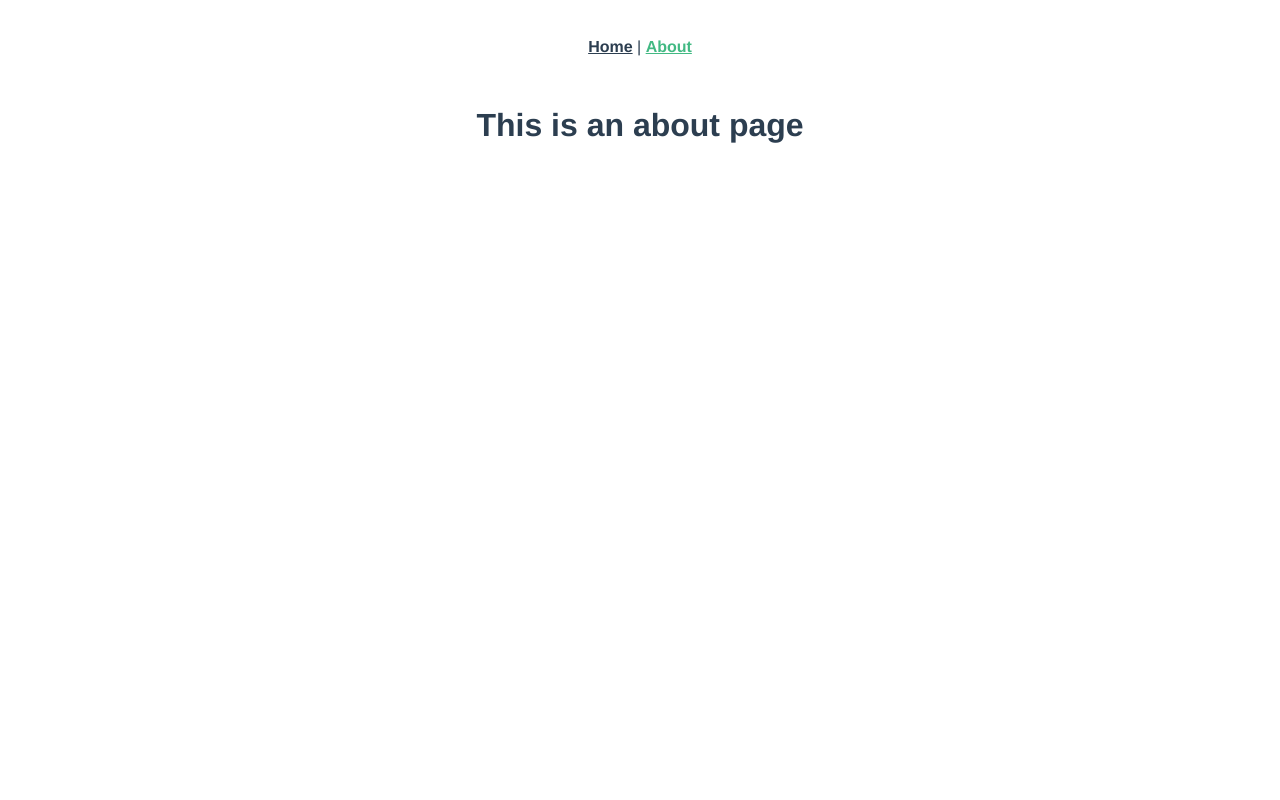
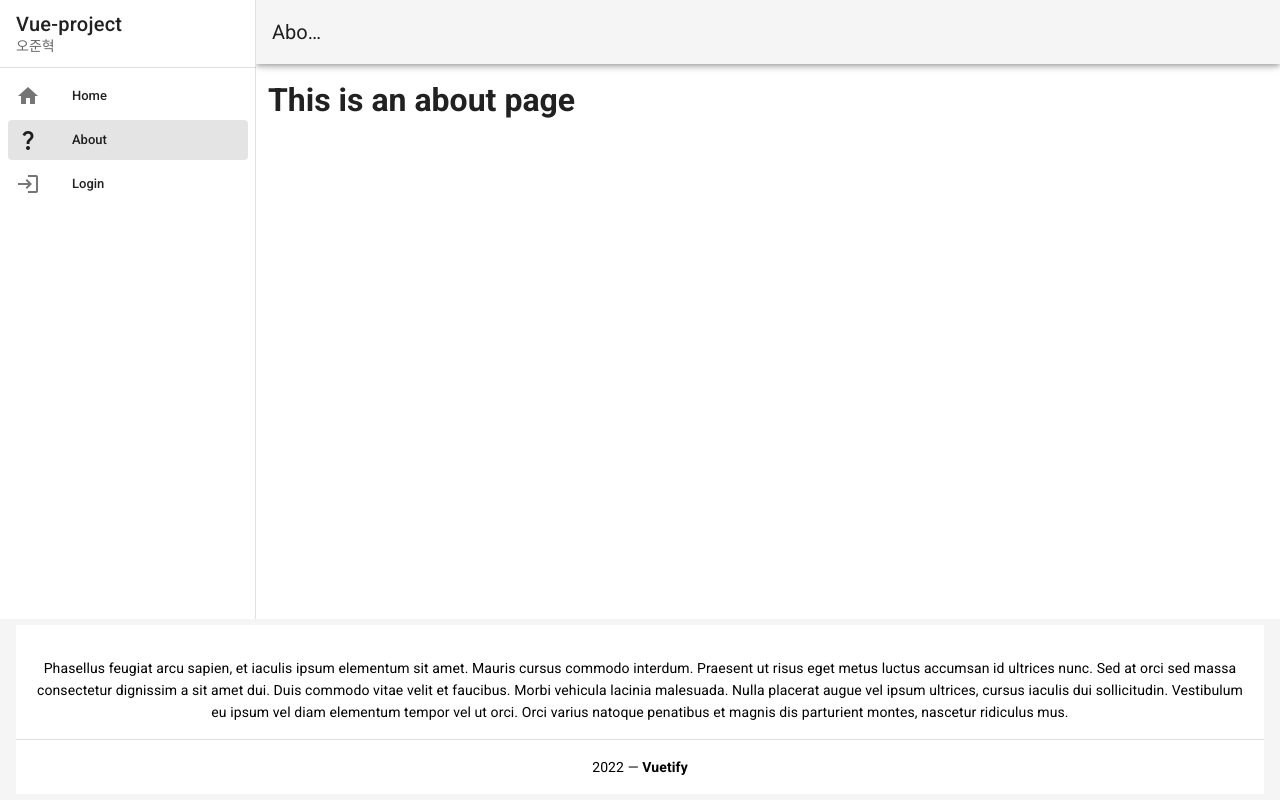
Before and after one commit to jnhk123/momjobgo-project, a Vue app: page /about in a window 1280 px wide. Built offline with nearby package versions, Linux system fonts and the light colour scheme.

Commit message:
first init

```diff
--- a/public/index.html
+++ b/public/index.html
@@ -1,11 +1,13 @@
 <!DOCTYPE html>
-<html lang="">
+<html lang="en">
   <head>
     <meta charset="utf-8">
     <meta http-equiv="X-UA-Compatible" content="IE=edge">
     <meta name="viewport" content="width=device-width,initial-scale=1.0">
     <link rel="icon" href="<%= BASE_URL %>favicon.ico">
     <title><%= htmlWebpackPlugin.options.title %></title>
+    <link rel="stylesheet" href="https://fonts.googleapis.com/css?family=Roboto:100,300,400,500,700,900">
+    <link rel="stylesheet" href="https://cdn.jsdelivr.net/npm/@mdi/font@latest/css/materialdesignicons.min.css">
   </head>
   <body>
     <noscript>
--- a/src/App.vue
+++ b/src/App.vue
@@ -1,32 +1,64 @@
 <template>
-  <div id="app">
-    <nav>
-      <router-link to="/">Home</router-link> |
-      <router-link to="/about">About</router-link>
-    </nav>
-    <router-view/>
-  </div>
+
+  <v-app>
+    <v-navigation-drawer app v-if="$store.state.appNavVisible">
+      <v-list-item>
+        <v-list-item-content>
+          <v-list-item-title class="text-h6"> Vue-project </v-list-item-title>
+          <v-list-item-subtitle> 오준혁 </v-list-item-subtitle>
+        </v-list-item-content>
+      </v-list-item>
+
+      <v-divider></v-divider>
+
+      <v-list dense nav>
+        <v-list-item v-for="item in items" :key="item.title" :to="item.to">
+          <v-list-item-icon>
+            <v-icon>{{ item.icon }}</v-icon>
+          </v-list-item-icon>
+          <v-list-item-content>
+            <v-list-item-title>{{ item.title }}</v-list-item-title>
+          </v-list-item-content>
+        </v-list-item>
+      </v-list>
+    </v-navigation-drawer>
+
+    <v-app-bar app v-if="$store.state.appBarVisible">
+      <v-app-bar-title> {{ $store.state.title }} </v-app-bar-title>
+    </v-app-bar>
+
+    <v-main>
+      <v-container fluid>
+        <router-view></router-view>
+      </v-container>
+    </v-main>
+
+    <v-footer app v-if="$store.state.appFooterVisible">
+      <v-card flat tile class="text-center">
+        <v-card-text></v-card-text>
+        <v-card-text class="black--text pt-0">
+          Phasellus feugiat arcu sapien, et iaculis ipsum elementum sit amet. Mauris cursus commodo interdum. Praesent ut risus eget metus luctus accumsan id ultrices nunc. Sed at orci sed massa consectetur dignissim a sit amet dui. Duis commodo vitae velit et faucibus. Morbi vehicula lacinia malesuada. Nulla placerat augue vel ipsum ultrices, cursus iaculis dui sollicitudin. Vestibulum eu ipsum vel diam elementum tempor vel ut orci. Orci varius natoque penatibus et magnis dis parturient montes, nascetur ridiculus mus.
+        </v-card-text>
+        <v-divider></v-divider>
+        <v-card-text class="black--text">
+          {{ new Date().getFullYear() }} — <strong>Vuetify</strong>
+        </v-card-text>
+      </v-card>
+    </v-footer>
+  </v-app>
+
 </template>
 
-<style>
-#app {
-  font-family: Avenir, Helvetica, Arial, sans-serif;
-  -webkit-font-smoothing: antialiased;
-  -moz-osx-font-smoothing: grayscale;
-  text-align: center;
-  color: #2c3e50;
-}
+<script>
+export default {
+  name: "App",
 
-nav {
-  padding: 30px;
-}
-
-nav a {
-  font-weight: bold;
-  color: #2c3e50;
-}
-
-nav a.router-link-exact-active {
-  color: #42b983;
-}
-</style>
+  data: () => ({
+    items: [
+      { title: "Home", icon: "home", to: "/" },
+      { title: "About", icon: "question_mark", to:"/about" },
+      { title: "Login", icon: "login", to:"/login" },
+    ],
+  }),
+};
+</script>
--- a/src/components/HelloWorld.vue
+++ b/src/components/HelloWorld.vue
@@ -1,59 +1,151 @@
 <template>
-  <div class="hello">
-    <h1>{{ msg }}</h1>
-    <p>
-      For a guide and recipes on how to configure / customize this project,<br>
-      check out the
-      <a href="https://cli.vuejs.org" target="_blank" rel="noopener">vue-cli documentation</a>.
-    </p>
-    <h3>Installed CLI Plugins</h3>
-    <ul>
-      <li><a href="https://github.com/vuejs/vue-cli/tree/dev/packages/%40vue/cli-plugin-babel" target="_blank" rel="noopener">babel</a></li>
-      <li><a href="https://github.com/vuejs/vue-cli/tree/dev/packages/%40vue/cli-plugin-router" target="_blank" rel="noopener">router</a></li>
-      <li><a href="https://github.com/vuejs/vue-cli/tree/dev/packages/%40vue/cli-plugin-vuex" target="_blank" rel="noopener">vuex</a></li>
-    </ul>
-    <h3>Essential Links</h3>
-    <ul>
-      <li><a href="https://vuejs.org" target="_blank" rel="noopener">Core Docs</a></li>
-      <li><a href="https://forum.vuejs.org" target="_blank" rel="noopener">Forum</a></li>
-      <li><a href="https://chat.vuejs.org" target="_blank" rel="noopener">Community Chat</a></li>
-      <li><a href="https://twitter.com/vuejs" target="_blank" rel="noopener">Twitter</a></li>
-      <li><a href="https://news.vuejs.org" target="_blank" rel="noopener">News</a></li>
-    </ul>
-    <h3>Ecosystem</h3>
-    <ul>
-      <li><a href="https://router.vuejs.org" target="_blank" rel="noopener">vue-router</a></li>
-      <li><a href="https://vuex.vuejs.org" target="_blank" rel="noopener">vuex</a></li>
-      <li><a href="https://github.com/vuejs/vue-devtools#vue-devtools" target="_blank" rel="noopener">vue-devtools</a></li>
-      <li><a href="https://vue-loader.vuejs.org" target="_blank" rel="noopener">vue-loader</a></li>
-      <li><a href="https://github.com/vuejs/awesome-vue" target="_blank" rel="noopener">awesome-vue</a></li>
-    </ul>
-  </div>
+  <v-container>
+    <v-row class="text-center">
+      <v-col cols="12">
+        <v-img
+          :src="require('../assets/logo.svg')"
+          class="my-3"
+          contain
+          height="200"
+        />
+      </v-col>
+
+      <v-col class="mb-4">
+        <h1 class="display-2 font-weight-bold mb-3">
+          Welcome to Vuetify
+        </h1>
+
+        <p class="subheading font-weight-regular">
+          For help and collaboration with other Vuetify developers,
+          <br>please join our online
+          <a
+            href="https://community.vuetifyjs.com"
+            target="_blank"
+          >Discord Community</a>
+        </p>
+      </v-col>
+
+      <v-col
+        class="mb-5"
+        cols="12"
+      >
+        <h2 class="headline font-weight-bold mb-3">
+          What's next?
+        </h2>
+
+        <v-row justify="center">
+          <a
+            v-for="(next, i) in whatsNext"
+            :key="i"
+            :href="next.href"
+            class="subheading mx-3"
+            target="_blank"
+          >
+            {{ next.text }}
+          </a>
+        </v-row>
+      </v-col>
+
+      <v-col
+        class="mb-5"
+        cols="12"
+      >
+        <h2 class="headline font-weight-bold mb-3">
+          Important Links
+        </h2>
+
+        <v-row justify="center">
+          <a
+            v-for="(link, i) in importantLinks"
+            :key="i"
+            :href="link.href"
+            class="subheading mx-3"
+            target="_blank"
+          >
+            {{ link.text }}
+          </a>
+        </v-row>
+      </v-col>
+
+      <v-col
+        class="mb-5"
+        cols="12"
+      >
+        <h2 class="headline font-weight-bold mb-3">
+          Ecosystem
+        </h2>
+
+        <v-row justify="center">
+          <a
+            v-for="(eco, i) in ecosystem"
+            :key="i"
+            :href="eco.href"
+            class="subheading mx-3"
+            target="_blank"
+          >
+            {{ eco.text }}
+          </a>
+        </v-row>
+      </v-col>
+    </v-row>
+  </v-container>
 </template>
 
 <script>
-export default {
-  name: 'HelloWorld',
-  props: {
-    msg: String
+  export default {
+    name: 'HelloWorld',
+
+    data: () => ({
+      ecosystem: [
+        {
+          text: 'vuetify-loader',
+          href: 'https://github.com/vuetifyjs/vuetify-loader',
+        },
+        {
+          text: 'github',
+          href: 'https://github.com/vuetifyjs/vuetify',
+        },
+        {
+          text: 'awesome-vuetify',
+          href: 'https://github.com/vuetifyjs/awesome-vuetify',
+        },
+      ],
+      importantLinks: [
+        {
+          text: 'Documentation',
+          href: 'https://vuetifyjs.com',
+        },
+        {
+          text: 'Chat',
+          href: 'https://community.vuetifyjs.com',
+        },
+        {
+          text: 'Made with Vuetify',
+          href: 'https://madewithvuejs.com/vuetify',
+        },
+        {
+          text: 'Twitter',
+          href: 'https://twitter.com/vuetifyjs',
+        },
+        {
+          text: 'Articles',
+          href: 'https://medium.com/vuetify',
+        },
+      ],
+      whatsNext: [
+        {
+          text: 'Explore components',
+          href: 'https://vuetifyjs.com/components/api-explorer',
+        },
+        {
+          text: 'Select a layout',
+          href: 'https://vuetifyjs.com/getting-started/pre-made-layouts',
+        },
+        {
+          text: 'Frequently Asked Questions',
+          href: 'https://vuetifyjs.com/getting-started/frequently-asked-questions',
+        },
+      ],
+    }),
   }
-}
 </script>
-
-<!-- Add "scoped" attribute to limit CSS to this component only -->
-<style scoped>
-h3 {
-  margin: 40px 0 0;
-}
-ul {
-  list-style-type: none;
-  padding: 0;
-}
-li {
-  display: inline-block;
-  margin: 0 10px;
-}
-a {
-  color: #42b983;
-}
-</style>
--- a/src/main.js
+++ b/src/main.js
@@ -2,11 +2,13 @@ import Vue from 'vue'
 import App from './App.vue'
 import router from './router'
 import store from './store'
+import vuetify from './plugins/vuetify'
 
 Vue.config.productionTip = false
 
 new Vue({
   router,
   store,
+  vuetify,
   render: h => h(App)
 }).$mount('#app')
--- /dev/null
+++ b/src/plugins/vuetify.js
@@ -0,0 +1,11 @@
+import 'material-design-icons-iconfont/dist/material-design-icons.css' // Ensure you are using css-loader
+import Vue from 'vue'
+import Vuetify from 'vuetify/lib'
+
+Vue.use(Vuetify)
+
+export default new Vuetify({
+    icons: {
+        iconfont: 'md',
+    },
+})
--- a/src/router/index.js
+++ b/src/router/index.js
@@ -1,6 +1,8 @@
 import Vue from 'vue'
 import VueRouter from 'vue-router'
 import HomeView from '../views/HomeView.vue'
+import AboutView from '../views/AboutView.vue'
+import LoginView from '../views/LoginView.vue'
 
 Vue.use(VueRouter)
 
@@ -13,10 +15,12 @@ const routes = [
   {
     path: '/about',
     name: 'about',
-    // route level code-splitting
-    // this generates a separate chunk (about.[hash].js) for this route
-    // which is lazy-loaded when the route is visited.
-    component: () => import(/* webpackChunkName: "about" */ '../views/AboutView.vue')
+    component: AboutView
+  },
+  {
+    path: '/login',
+    name: 'login',
+    component: LoginView
   }
 ]
 
--- a/src/store/index.js
+++ b/src/store/index.js
@@ -5,6 +5,11 @@ Vue.use(Vuex)
 
 export default new Vuex.Store({
   state: {
+    title: 'Home',
+    appBarVisible: true,
+    appNavVisible: true,
+    appFooterVisible: true,
+
   },
   getters: {
   },
--- a/src/views/AboutView.vue
+++ b/src/views/AboutView.vue
@@ -3,3 +3,16 @@
     <h1>This is an about page</h1>
   </div>
 </template>
+
+
+<script>
+const PAGE_NAME = 'About';
+
+export default {
+  name : PAGE_NAME,
+
+  mounted() {
+    this.$store.state.title = PAGE_NAME;
+  },
+}
+</script>
--- a/src/views/HomeView.vue
+++ b/src/views/HomeView.vue
@@ -1,18 +1,22 @@
 <template>
-  <div class="home">
-    <img alt="Vue logo" src="../assets/logo.png">
-    <HelloWorld msg="Welcome to Your Vue.js App"/>
-  </div>
+  <hello-world />
 </template>
 
 <script>
-// @ is an alias to /src
-import HelloWorld from '@/components/HelloWorld.vue'
+  import HelloWorld from '../components/HelloWorld'
 
-export default {
-  name: 'HomeView',
-  components: {
-    HelloWorld
+
+  const PAGE_NAME = "Home";
+
+  export default {
+    name: PAGE_NAME,
+
+    components: {
+      HelloWorld,
+    },
+
+    mounted() {
+      this.$store.state.title = PAGE_NAME;
+    },
   }
-}
 </script>
--- /dev/null
+++ b/src/views/LoginView.vue
@@ -0,0 +1,32 @@
+<template>
+  <div>
+    <v-card>
+      <v-responsive :aspect-ratio="16/9">
+        <v-card-text>
+          로그인 만들거임
+        </v-card-text>
+      </v-responsive>
+    </v-card>
+  </div>
+</template>
+
+<script>
+const PAGE_NAME = "Login"
+
+export default {
+    name : PAGE_NAME,
+
+    mounted() {
+        this.$store.state.title = PAGE_NAME;
+        this.$store.state.appBarVisible = false;
+        this.$store.state.appNavVisible = false;
+        this.$store.state.appFooterVisible = false;
+    },
+
+    unmounted() {
+        this.$store.state.appBarVisible = true;
+        this.$store.state.appNavVisible = true;
+        this.$store.state.appFooterVisible = true;
+    },
+}
+</script>
--- a/vue.config.js
+++ b/vue.config.js
@@ -1,4 +1,6 @@
 const { defineConfig } = require('@vue/cli-service')
 module.exports = defineConfig({
-  transpileDependencies: true
+  transpileDependencies: [
+    'vuetify'
+  ]
 })
```
Also changed, not shown: package.json (+7 -1 lines), src/assets/logo.svg (added), 1 other file (tests, documents, lock files or other folders).
